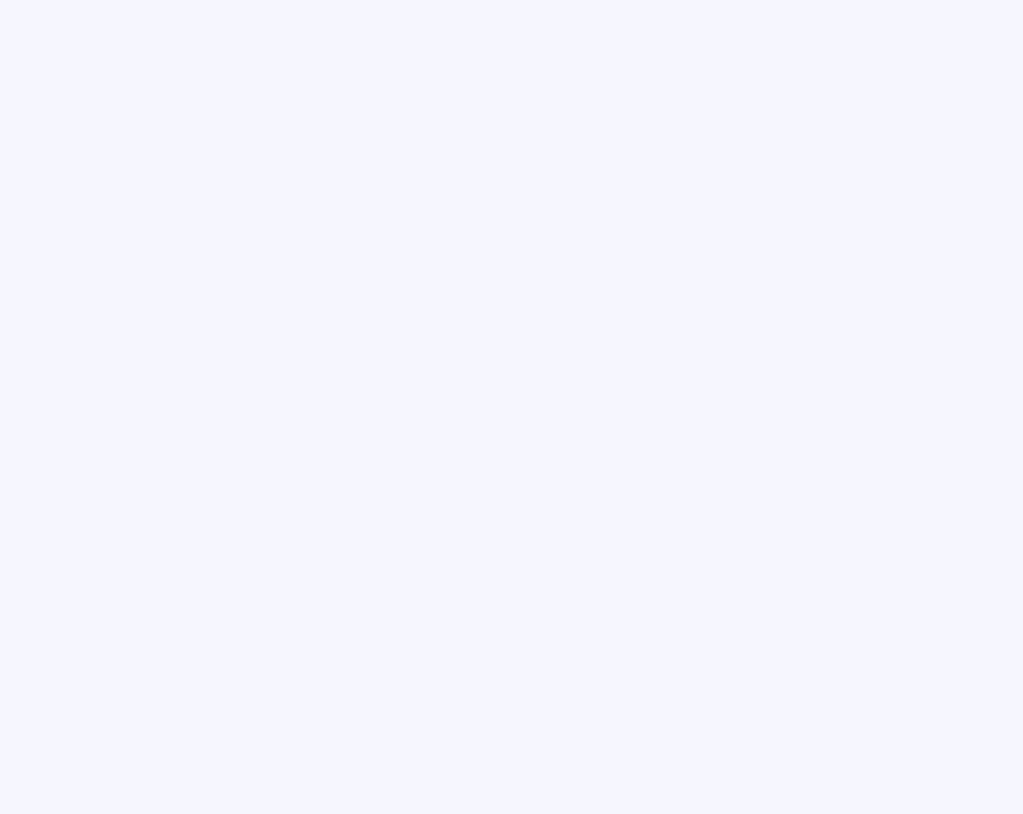
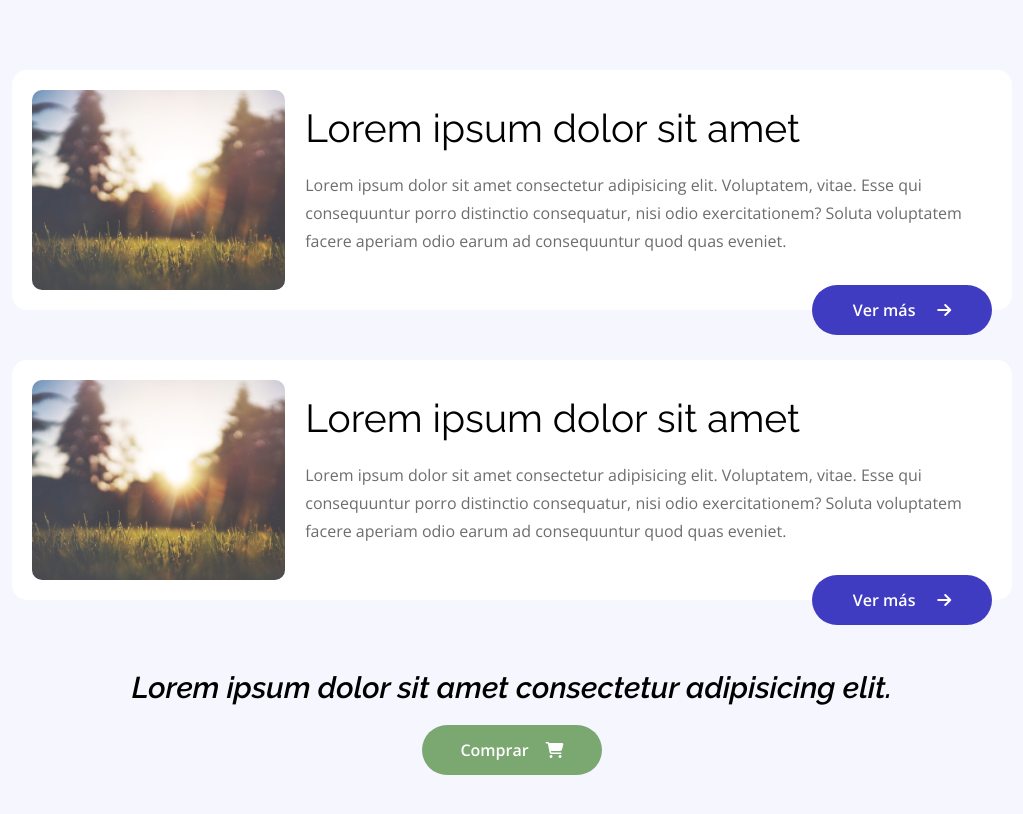
Before and after one commit to alejandrogarcial/bem, a plain HTML site: page index.html in a window 1280 px wide. Shown: the whole page, without its empty margins (128-1151 px from the left). Drawn offline with nearby package versions, Linux system fonts and the light colour scheme.

Commit message:
added: style with BEM

```diff
--- a/css/estilos.css
+++ b/css/estilos.css
@@ -15,10 +15,107 @@ a {
 
 a:hover {
 	text-decoration: underline;
+	cursor: pointer;
 }
 
-.contenedor {
+.container {
 	max-width: 1000px;
 	width: 90%;
 	margin: 0 auto;
 }
+
+.container__cards {
+	margin: 70px 0;
+}
+
+.card {
+	background: #fff;
+	border-radius: 15px;
+	padding: 20px;
+	display: flex;
+	align-items: center;
+	position: relative;
+	margin-bottom: 50px;
+}
+
+.card__thumbnail {
+	width: 650px;
+	height: 200px;
+	background: #000;
+	margin-right: 20px;
+	border-radius: 10px;
+	overflow: hidden;
+	display: inline-block;
+}
+
+.card__img {
+	height: 100%;
+}
+
+.card__title {
+	font-family: 'Raleway', sans-serif;
+	font-size: 39px;
+	font-weight: normal;
+	margin-bottom: 20px;
+}
+
+.card__link {
+	color: #000;
+}
+
+.card__description {
+	line-height: 28px;
+	color: #6D6D6D;
+	margin-bottom: 20px;
+}
+
+.button {
+	border: none;
+	min-width: 180px;
+	height: 50px;
+	padding: 0 30px;
+	background: #403CC2;
+	color: #fff;
+	border-radius: 100px;
+	text-decoration: none;
+	display: inline-flex;
+	justify-content: space-around;
+	align-items: center;
+	transition: 0.3s ease all;
+}
+
+.button__text {
+	font-weight: 600;
+}
+
+.button:hover {
+	background: #1B1881;
+	text-decoration: none;
+}
+
+.button--absolute {
+	position: absolute;
+	right: 20px;
+	bottom: -25px;
+}
+
+.button--green {
+	background: #7BA771;
+}
+
+.button--green:hover {
+	background: #437837;
+}
+
+.phrase {
+	text-align: center;
+	margin: 70px 0;
+}
+
+.phrase__text {
+	margin-bottom: 20px;
+	font-size: 30px;
+	font-family: 'Raleway', sans-serif;
+	font-weight: 600;
+	font-style: italic;
+}
--- a/index.html
+++ b/index.html
@@ -9,6 +9,58 @@
 </head>
 <body>
 
+	<div class="container"> <!-- Bloque -->
+		<div class="container__cards">
+			<div class="card"> <!-- Bloque -->
+				<a class="card__thumbnail">
+					<img class="card__img" src="./img/1.jpg" alt="" />
+				</a>
+				<div class="card__texts">
+					<h3 class="card__title">
+						<a class="card__link">Lorem ipsum dolor sit amet</a>
+					</h3>
+					<p class="card__description">
+						Lorem ipsum dolor sit amet consectetur adipisicing elit. Voluptatem, vitae. Esse qui consequuntur porro distinctio consequatur, nisi odio exercitationem? Soluta voluptatem facere aperiam odio earum ad consequuntur quod quas eveniet.
+					</p>
+
+					<a href="#" class="button button--absolute" role="button"> <!-- Bloque -->
+						<span class="button__text">Ver más</span>
+						<i class="button__icon fa fa-arrow-right"></i>
+					</a>
+				</div>
+			</div>
+
+			<div class="card"> <!-- Bloque -->
+				<a class="card__thumbnail">
+					<img class="card__img" src="./img/1.jpg" alt="" />
+				</a>
+				<div class="card__texts">
+					<h3 class="card__title">
+						<a class="card__link">Lorem ipsum dolor sit amet</a>
+					</h3>
+					<p class="card__description">
+						Lorem ipsum dolor sit amet consectetur adipisicing elit. Voluptatem, vitae. Esse qui consequuntur porro distinctio consequatur, nisi odio exercitationem? Soluta voluptatem facere aperiam odio earum ad consequuntur quod quas eveniet.
+					</p>
+
+					<a href="#" class="button button--absolute" role="button"> <!-- Bloque -->
+						<span class="button__text">Ver más</span>
+						<i class="button__icon fa fa-arrow-right"></i>
+					</a>
+				</div>
+			</div>
+		</div>
+
+		<div class="phrase"> <!-- Bloque -->
+			<h2 class="phrase__text">
+				Lorem ipsum dolor sit amet consectetur adipisicing elit.
+			</h2>
+
+			<a href="" class="button button--green" role="button"> <!-- Bloque -->
+				<span class="button__text">Comprar</span>
+				<i class="button__icon fa fa-shopping-cart"></i>
+			</a>
+		</div>
+	</div>
 
 	<script src="https://kit.fontawesome.com/2c36e9b7b1.js" crossorigin="anonymous"></script>
 </body>
```
